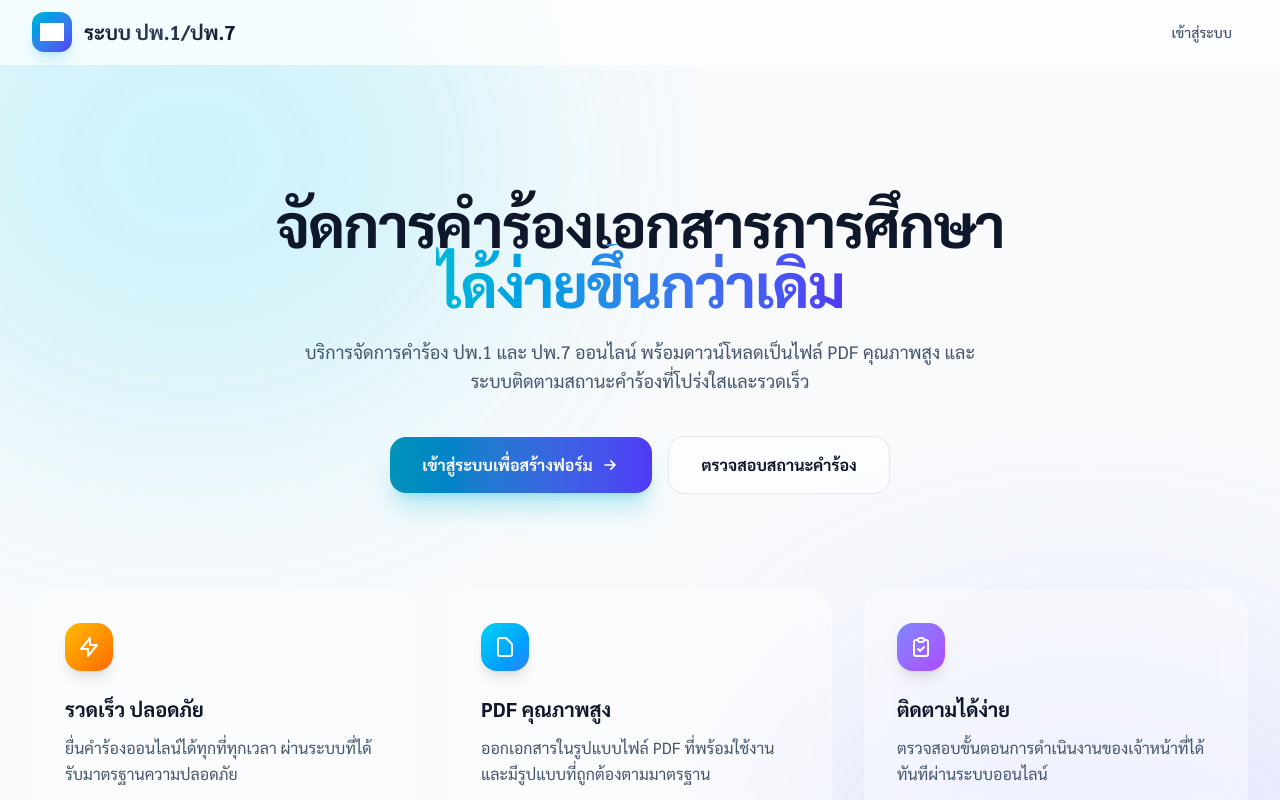
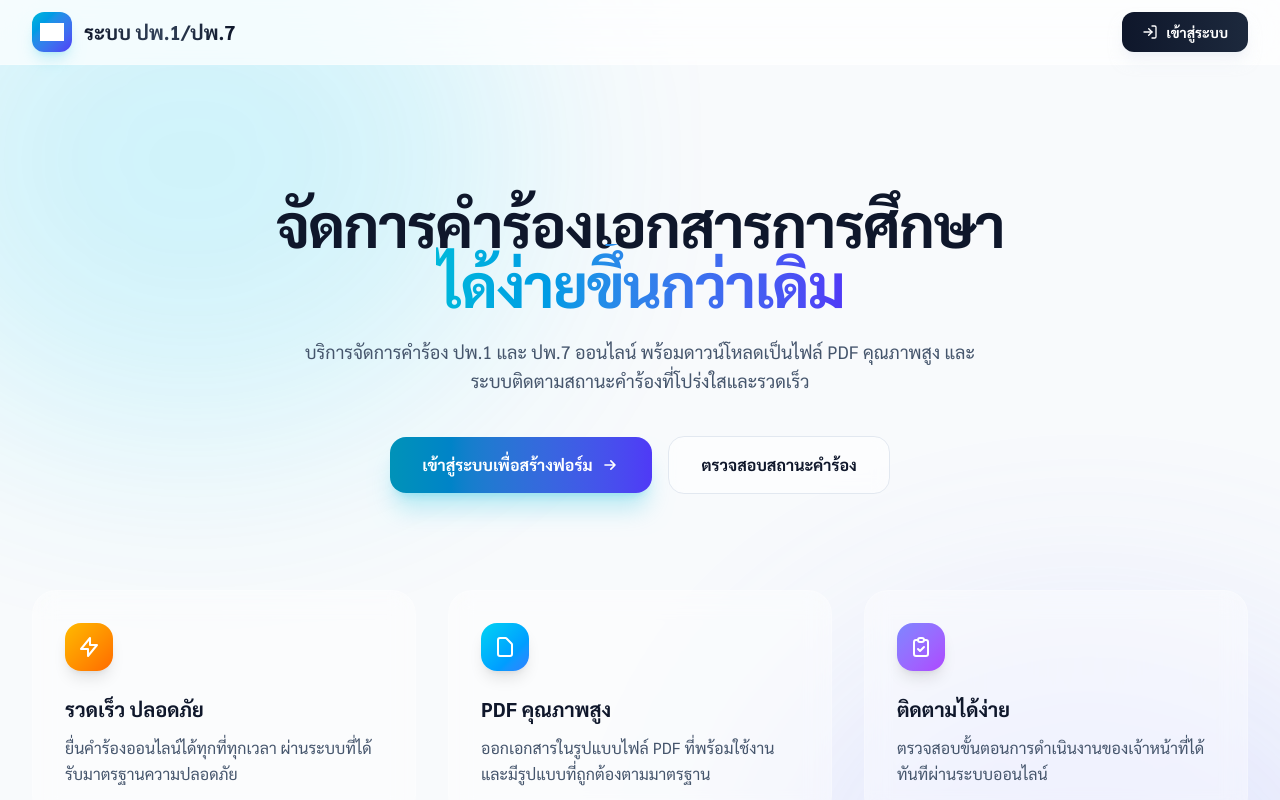
Before and after one commit to attane007/records-and-assessment, a Next.js app in the folder frontend/: page / in a window 1280 px wide. Shown: the top 800 px of the page. Built offline with nearby package versions, Linux system fonts and the light colour scheme; grey boxes are pictures that could not be loaded.

Commit message:
feat: enhance LandingPage button styling and add login icon; update VerifyClientView to use router for navigation

```diff
--- a/frontend/app/page.tsx
+++ b/frontend/app/page.tsx
@@ -2,6 +2,7 @@
 
 import Link from "next/link";
 import Image from "next/image";
+import { LogIn } from "lucide-react";
 
 export default function LandingPage() {
   return (
@@ -25,9 +26,10 @@ export default function LandingPage() {
             <div className="flex gap-4">
               <Link
                 href="/admin"
-                className="px-4 py-2 text-sm font-medium text-slate-600 dark:text-slate-300 hover:text-slate-900 dark:hover:text-white transition-colors"
+                className="group relative inline-flex items-center gap-2 px-5 py-2.5 text-sm font-semibold text-white transition-all duration-200 bg-gradient-to-r from-slate-900 to-slate-800 dark:from-slate-100 dark:to-white dark:text-slate-900 rounded-xl shadow-lg shadow-slate-200/50 dark:shadow-none hover:shadow-xl hover:-translate-y-0.5 active:translate-y-0 active:scale-95"
               >
-                เข้าสู่ระบบ
+                <LogIn className="w-4 h-4 transition-transform group-hover:rotate-12" />
+                <span>เข้าสู่ระบบ</span>
               </Link>
             </div>
           </div>
--- a/frontend/app/verify/VerifyClientView.tsx
+++ b/frontend/app/verify/VerifyClientView.tsx
@@ -1,7 +1,7 @@
 "use client";
 
 import { useEffect, useState } from "react";
-import { useSearchParams } from "next/navigation";
+import { useRouter, useSearchParams } from "next/navigation";
 import { ShieldCheck, ShieldAlert, Clock, User, Globe, FileText, ArrowLeft, Search } from "lucide-react";
 import Link from "next/link";
 
@@ -29,6 +29,7 @@ type VerifyResponse = {
 };
 
 export default function VerifyClient() {
+    const router = useRouter();
     const searchParams = useSearchParams();
     const [hashInput, setHashInput] = useState("");
     const [data, setData] = useState<VerifyResponse | null>(null);
@@ -87,10 +88,13 @@ export default function VerifyClient() {
     return (
         <main className="min-h-screen bg-slate-50 px-4 py-12 dark:bg-slate-950">
             <div className="mx-auto max-w-2xl">
-                <Link href="/" className="mb-8 inline-flex items-center gap-2 text-sm text-slate-500 hover:text-cyan-600">
+                <button
+                    onClick={() => router.back()}
+                    className="mb-8 inline-flex items-center gap-2 text-sm text-slate-500 hover:text-cyan-600 transition-colors cursor-pointer"
+                >
                     <ArrowLeft className="h-4 w-4" />
-                    กลับหน้าหลัก
-                </Link>
+                    ย้อนกลับ
+                </button>
 
                 <div className="mb-8 overflow-hidden rounded-3xl bg-white shadow-xl dark:bg-slate-900 border border-slate-200 dark:border-slate-800">
                     <div className="bg-gradient-to-r from-cyan-600 to-blue-700 p-8 text-center text-white">
```
